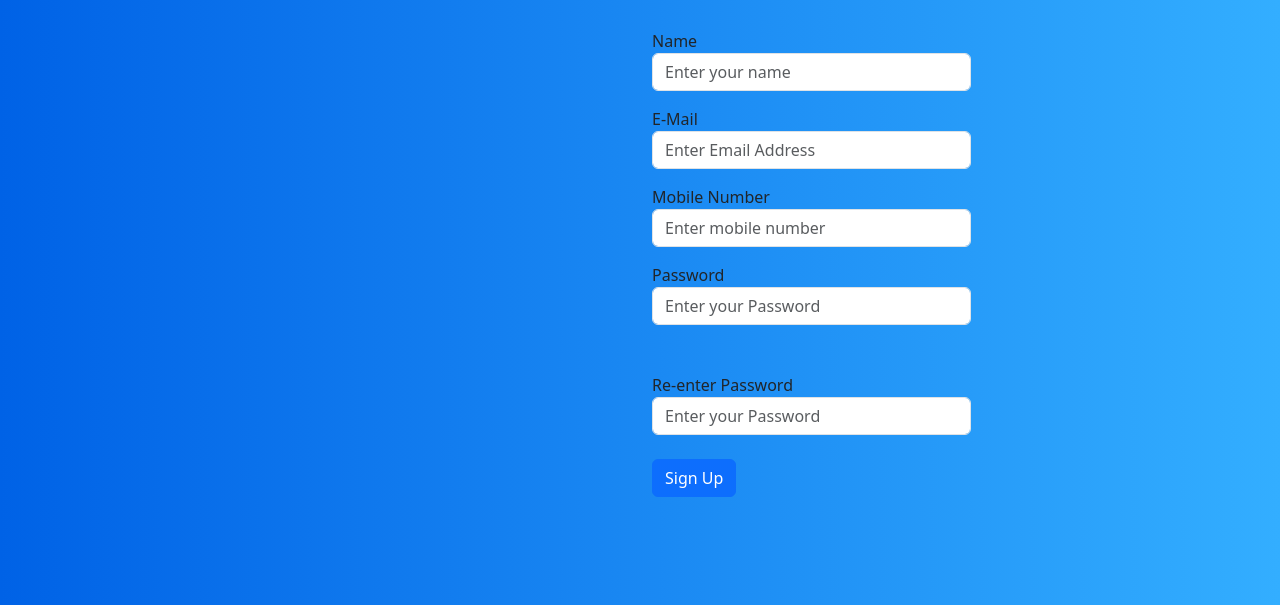
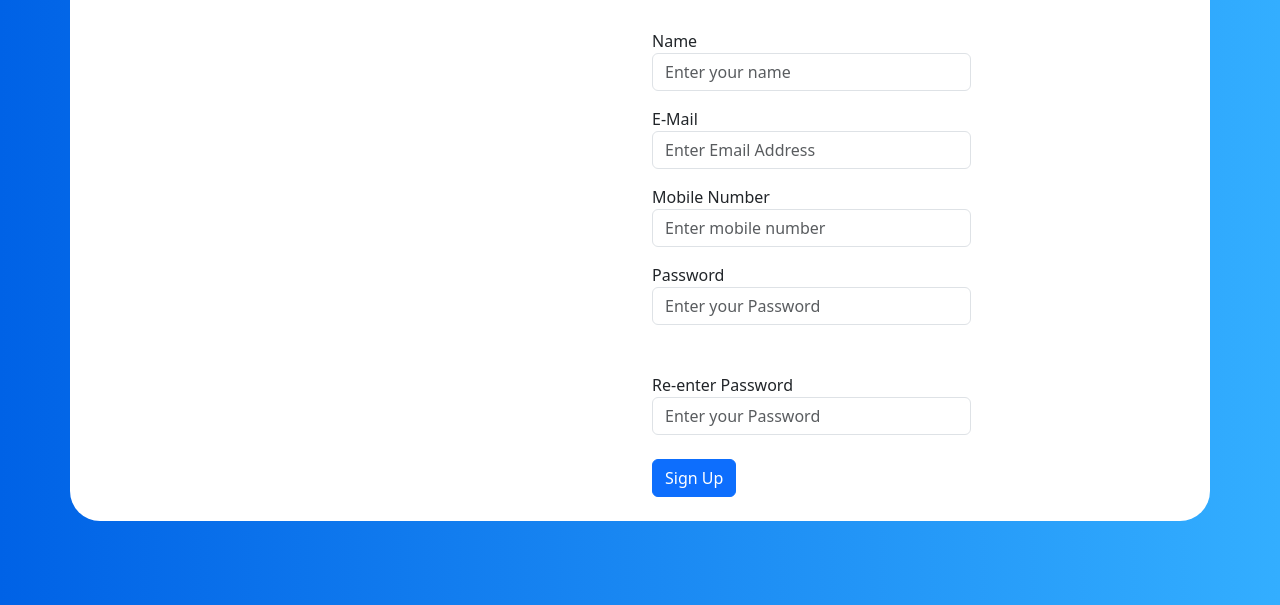
Before and after one commit to Gokul-Ga/Kerala-Tourism-Website, a plain HTML site: page signup.html in a window 1280 px wide. Shown: the part 195-800 px from the top of the page. Drawn offline with nearby package versions, Linux system fonts and the light colour scheme.

Commit message:
Add files via upload

```diff
--- a/styles/login.css
+++ b/styles/login.css
@@ -1,15 +1,20 @@
-html,
-body {
-  height: 100%;
+*{
+padding: 0;
+margin: 0;
+box-sizing: border-box;
 }
 
-#page-content {
-  flex: 1 0 auto;
-}
 
-/* Other Classes for Page Styling */
-
-body {
+ body {
   background: #007bff;
   background: linear-gradient(to right, #0062E6, #33AEFF);
 }
+
+.row{
+  background-color: white;
+  border-radius: 30px;
+}
+
+#loginpic{
+  border-radius: 30px;
+}
```
